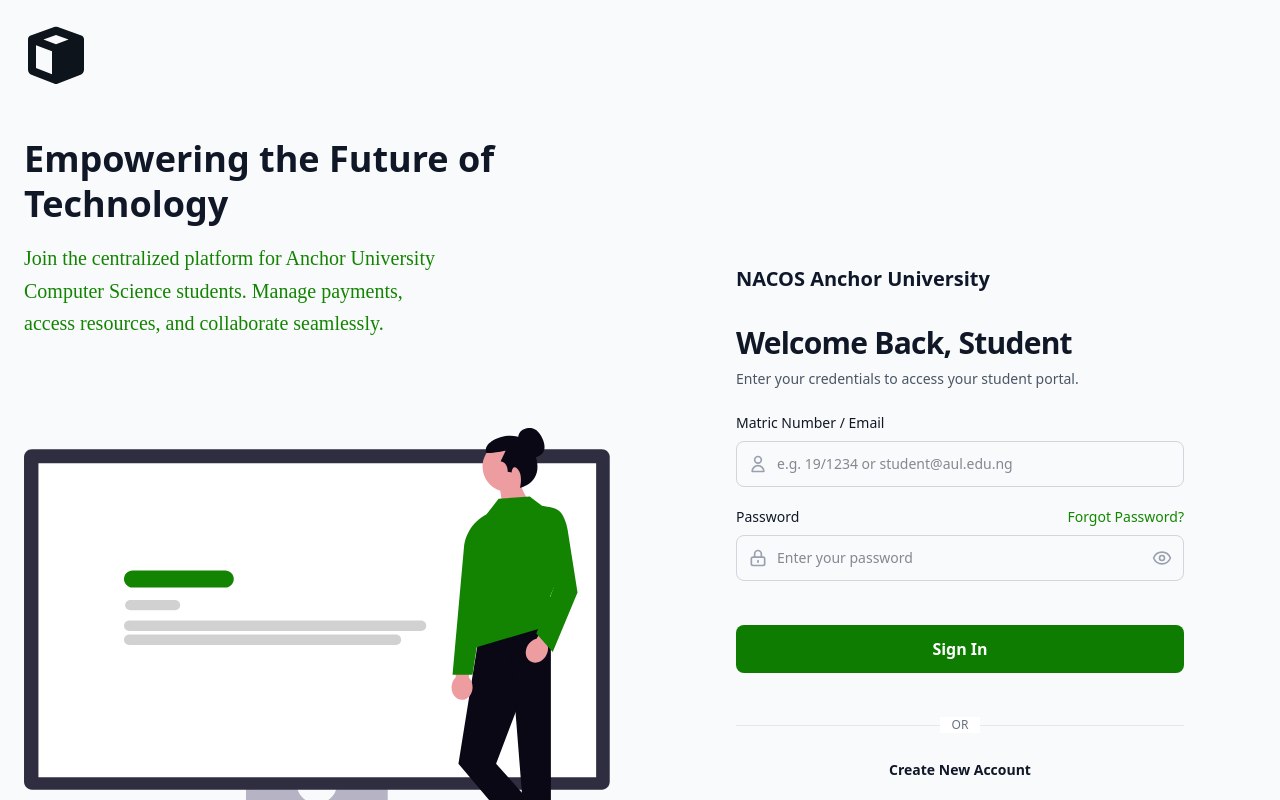
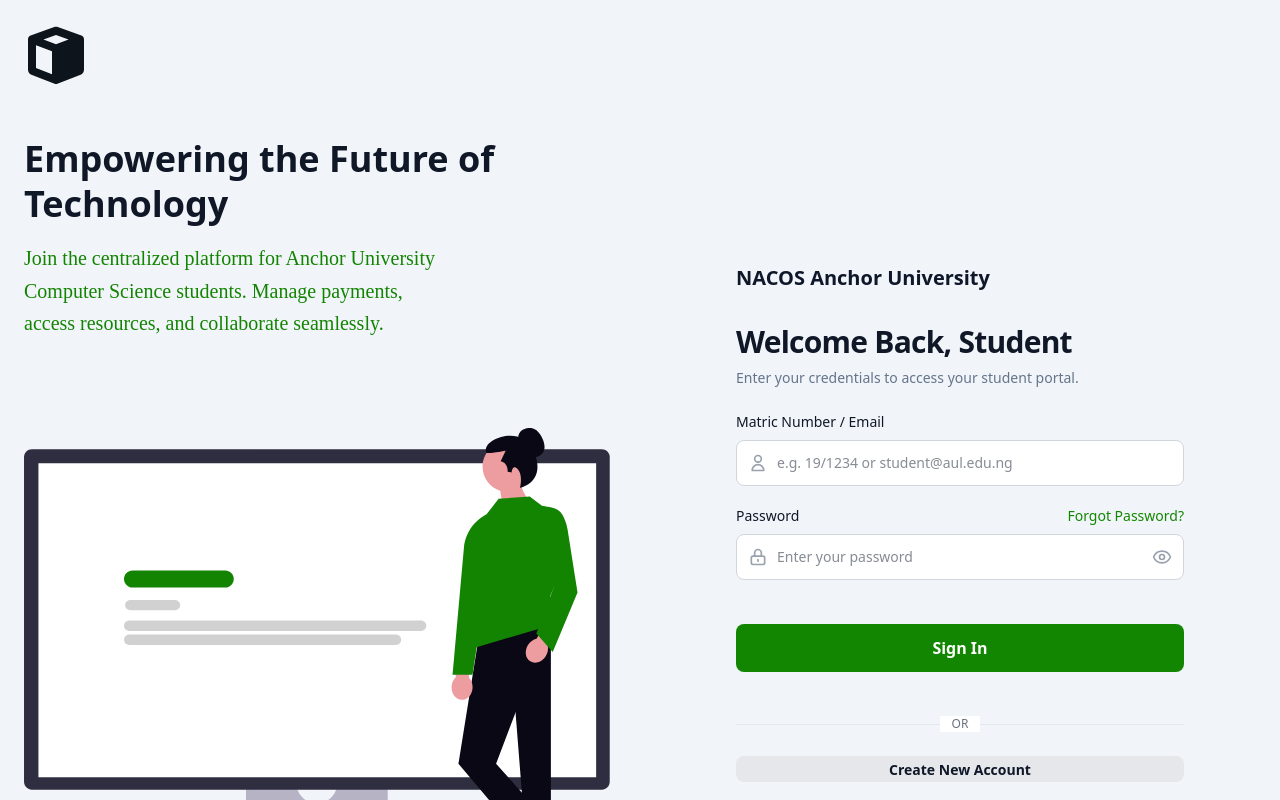
Before and after one commit to NACOS-ANCHOR-UNIVERSITY/Nacos-Anchor-Platform-frontend, a React (Vite) app: page / in a window 1280 px wide. Shown: the top 800 px of the page. Built offline with nearby package versions, Linux system fonts and the light colour scheme; no server answers.

Commit message:
Update Login page styling and colors
Replaces bg-gray-50 with bg-slate-100 for main containers, updates text and button colors to use consistent green and slate shades, adds a button wrapper to the 'Create New Account' link, and improves input field backgrounds for better UI consistency.

```diff
--- a/src/features/auth/Login.jsx
+++ b/src/features/auth/Login.jsx
@@ -86,7 +86,7 @@ const Login = () => {
   };
 
   return (
-    <div className="min-h-screen bg-gray-50 flex">
+    <div className=" bg-slate-100 flex">
       {/* Left Side - Illustration */}
       <div className="hidden lg:flex lg:w-1/2  p-6 flex-col justify-between">
         <div>
@@ -129,7 +129,7 @@ const Login = () => {
       </div>
 
       {/* Right Side - Login Form */}
-      <div className=" lg:w-1/2 flex items-center justify-center p-8 pt-32 bg-gray-50">
+      <div className=" lg:w-1/2 flex items-center justify-center p-8 pt-32 bg-slate-100">
         <div className="w-full max-w-md">
           {/* Header */}
           <div className="text-left mb-8">
@@ -138,7 +138,7 @@ const Login = () => {
 
           {/* Login Card */}
             <h3 className="text-3xl font-bold  tracking-tight text-gray-900 mb-2">Welcome Back, Student</h3>
-            <p className="text-gray-600 text-sm mb-6">
+            <p className="text-[#64748B] text-sm mb-6">
               Enter your credentials to access your student portal.
             </p>
 
@@ -168,7 +168,7 @@ const Login = () => {
                     value={formData.email}
                     onChange={handleChange}
                     placeholder="e.g. 19/1234 or student@aul.edu.ng"
-                    className={`w-full pl-10 pr-4 py-3 border rounded-lg text-sm focus:outline-none focus:ring-2 focus:ring-[#0d7c01] focus:border-transparent transition-all ${
+                    className={`w-full pl-10 pr-4 py-3 border rounded-lg text-sm focus:outline-none focus:ring-2 bg-white focus:ring-[#0d7c01] focus:border-transparent transition-all ${
                       errors.email ? 'border-red-500' : 'border-gray-300'
                     }`}
                   />
@@ -186,7 +186,7 @@ const Login = () => {
                   </label>
                   <Link
                     to="/forgot-password"
-                    className="text-sm text-[#138601] hover:text-[#0a6001] text-semibold text-[lexend] font-medium"
+                    className="text-sm text-[#138601] hover:text-[#0a6001] text-semibold font-medium"
                   >
                     Forgot Password?
                   </Link>
@@ -204,7 +204,7 @@ const Login = () => {
                     value={formData.password}
                     onChange={handleChange}
                     placeholder="Enter your password"
-                    className={`w-full pl-10 pr-12 py-3 border rounded-lg text-sm focus:outline-none focus:ring-2 focus:ring-[#0d7c01] focus:border-transparent transition-all ${
+                    className={`w-full pl-10 pr-12 py-3 border rounded-lg text-sm focus:outline-none focus:ring-2 bg-white focus:ring-[#0d7c01] focus:border-transparent transition-all ${
                       errors.password ? 'border-red-500' : 'border-gray-300'
                     }`}
                   />
@@ -225,7 +225,7 @@ const Login = () => {
               <button
                 type="submit"
                 disabled={loginMutation.isPending}
-                className="w-full bg-[#0d7c01] text-white py-3 rounded-lg font-semibold hover:bg-[#0a6001] transition-colors disabled:bg-gray-400 disabled:cursor-not-allowed mt-6"
+                className="w-full bg-[#138601] text-white py-3 rounded-lg font-semibold hover:bg-[#0a6001] transition-colors disabled:bg-gray-400 disabled:cursor-not-allowed mt-6"
               >
                 {loginMutation.isPending ? (
                   <span className="flex items-center justify-center gap-2">
@@ -252,19 +252,21 @@ const Login = () => {
 
               {/* Create Account Link */}
               <div className="text-center">
+              <button className="border border-transparent bg-gray-200 rounded-lg w-full">
                 <Link
                   to="/signup"
                   className="text-sm font-semibold text-gray-900 hover:text-[#0d7c01] transition-colors"
                 >
                   Create New Account
                 </Link>
+                </button>
               </div>
             </form>
 
             {/* Contact Support */}
             <div className="mt-6 text-center text-sm text-gray-600">
               Having trouble logging in?{' '}
-              <Link to="/contact" className="text-[#0d7c01] hover:text-[#0a6001] font-medium">
+              <Link to="/contact" className="text-[#138601] hover:text-[#0a6001] font-medium">
                 Contact Support
               </Link>
             </div>
```
